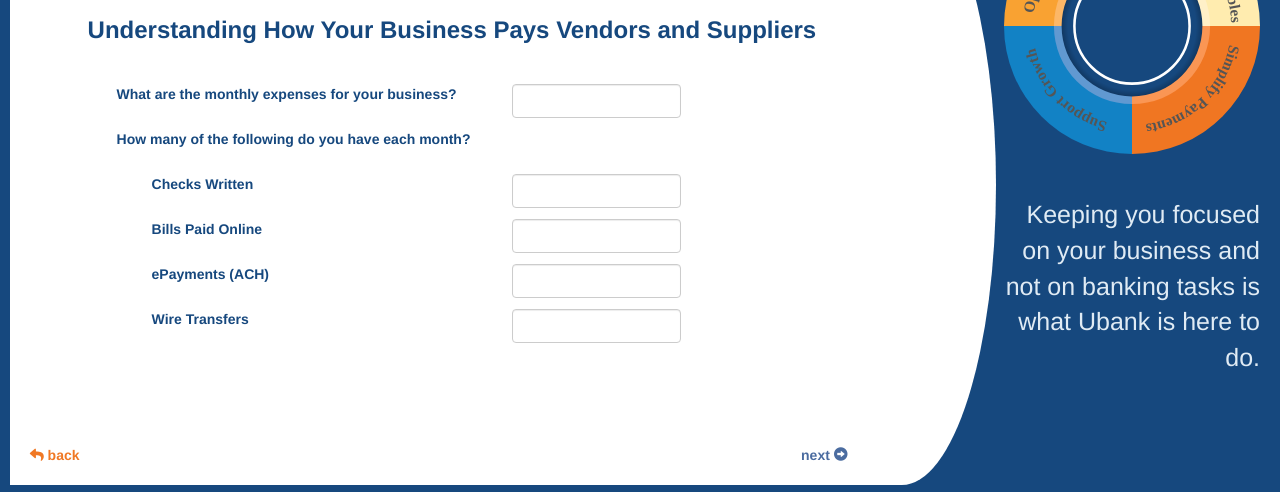
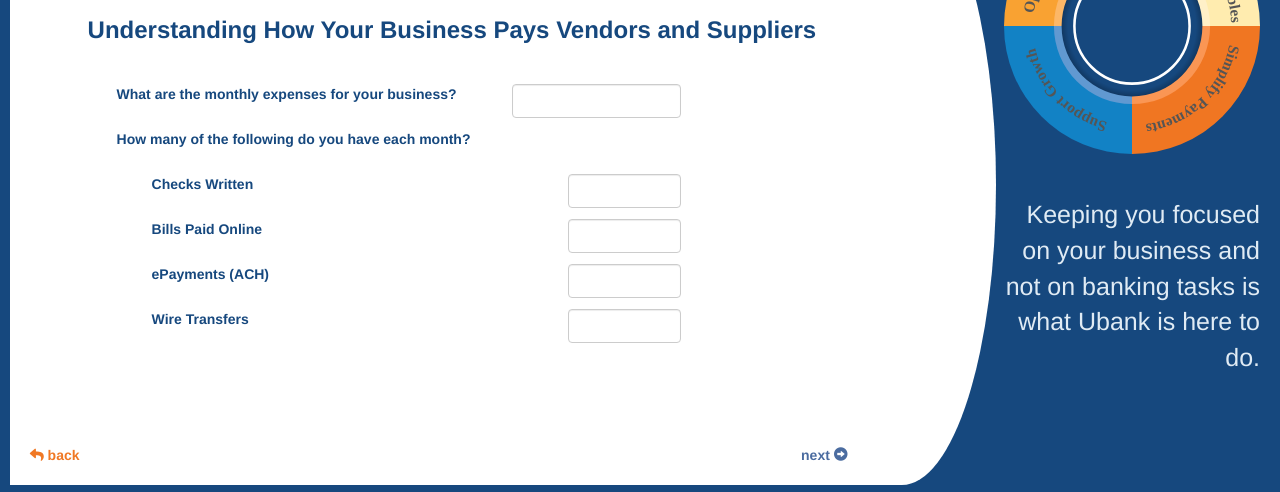
Before and after one commit to deepakkoirala/ubank, a plain HTML site: page index.html in a window 1280 px wide. Both pictures are taken after a click on the element "next". Shown: the part 125-617 px from the top of the page. Drawn offline with nearby package versions, Linux system fonts and the light colour scheme; some packages are replaced by stand-ins of ours.

Commit message:
fix small issue

```diff
--- a/css/style.css
+++ b/css/style.css
@@ -75,6 +75,9 @@ form {
 .margleft label {
     padding-left: 35px;
 }
+.margleft .form-control {
+    width: 20%;
+}
 .topMenu {
   position: absolute;
   top: 10px;
```
